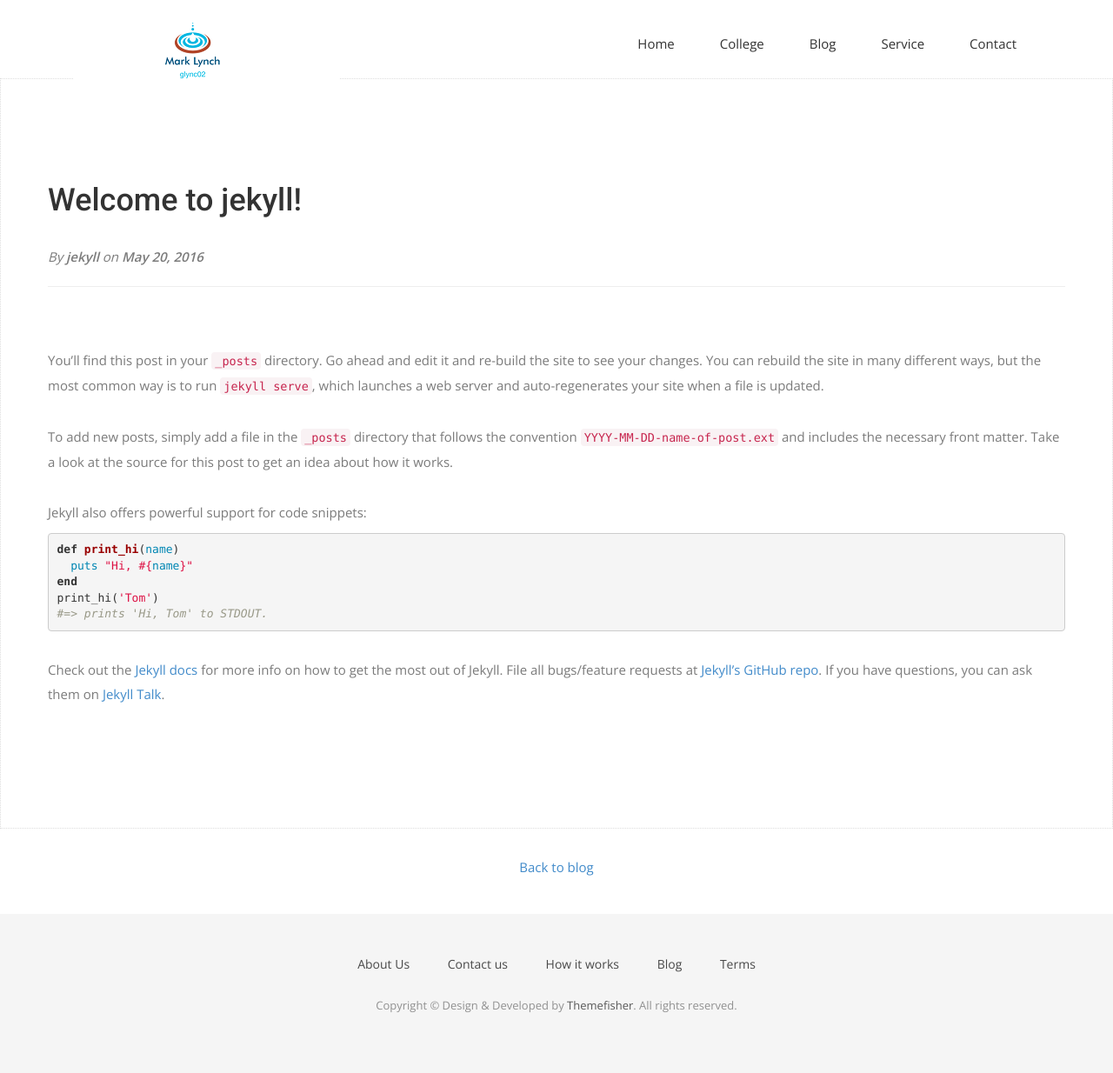
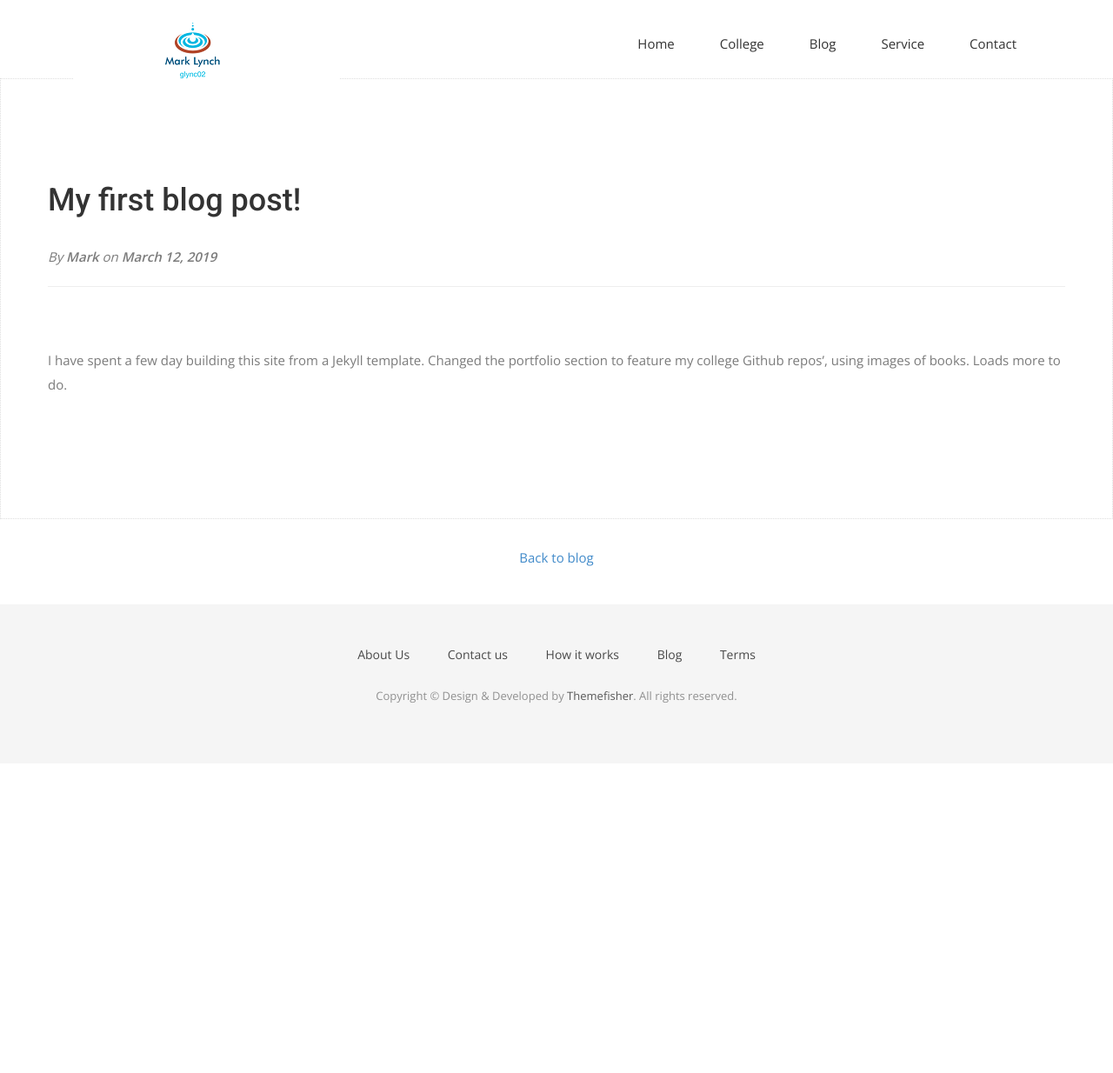
Before and after one commit to marklunch/marklunch.github.io, a Jekyll site: the page built from _posts/2016-05-20-welcome-to-jekyll.md, in a window 1280 px wide. Shown: the whole page at 87% size. Built offline with Jekyll 4.4.1, drawn with Linux system fonts in a browser that asks for light colours; nearby versions of some CDN libraries; some web fonts are replaced; after the commit the page ends 900 px from its top, so only the background shows below that.

Commit message:
Update 2016-05-20-welcome-to-jekyll.md

```diff
--- a/_posts/2016-05-20-welcome-to-jekyll.md
+++ b/_posts/2016-05-20-welcome-to-jekyll.md
@@ -1,26 +1,8 @@
 ---
 layout: post
-title: Welcome to jekyll!
-subtitle: Jekyll is a blog-aware, static site generator in Ruby https://jekyllrb.com
-date: 2016-05-20 21:11:27
-author: jekyll
+title: My first blog post!
+subtitle: I recently created this website.
+date: 2019-03-12 16:34:27
+author: Mark
 ---
-You’ll find this post in your `_posts` directory. Go ahead and edit it and re-build the site to see your changes. You can rebuild the site in many different ways, but the most common way is to run `jekyll serve`, which launches a web server and auto-regenerates your site when a file is updated.
-
-To add new posts, simply add a file in the `_posts` directory that follows the convention `YYYY-MM-DD-name-of-post.ext` and includes the necessary front matter. Take a look at the source for this post to get an idea about how it works.
-
-Jekyll also offers powerful support for code snippets:
-
-{% highlight ruby %}
-def print_hi(name)
-  puts "Hi, #{name}"
-end
-print_hi('Tom')
-#=> prints 'Hi, Tom' to STDOUT.
-{% endhighlight %}
-
-Check out the [Jekyll docs][jekyll-docs] for more info on how to get the most out of Jekyll. File all bugs/feature requests at [Jekyll’s GitHub repo][jekyll-gh]. If you have questions, you can ask them on [Jekyll Talk][jekyll-talk].
-
-[jekyll-docs]: http://jekyllrb.com/docs/home
-[jekyll-gh]:   https://github.com/jekyll/jekyll
-[jekyll-talk]: https://talk.jekyllrb.com/
+I have spent a few day building this site from a Jekyll template.  Changed the portfolio section to feature my college Github repos', using images of books.  Loads more to do.
```
